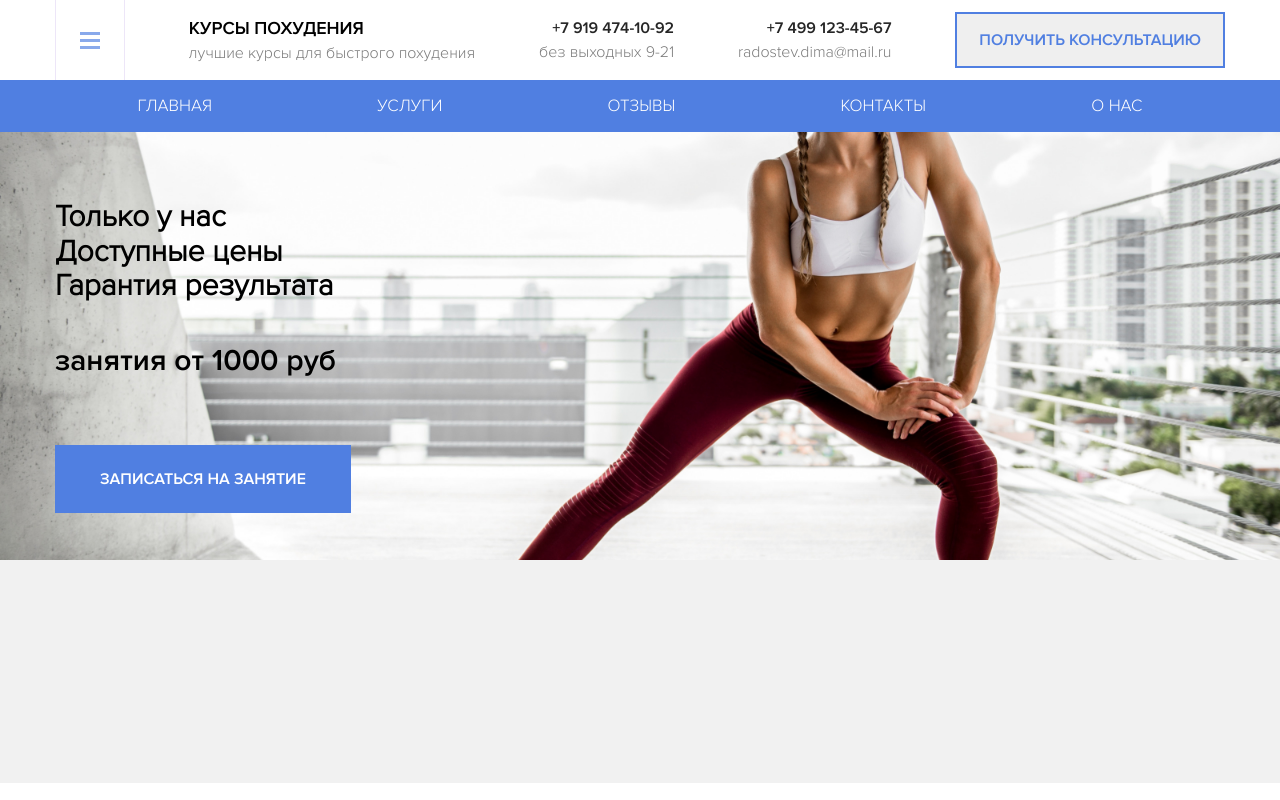
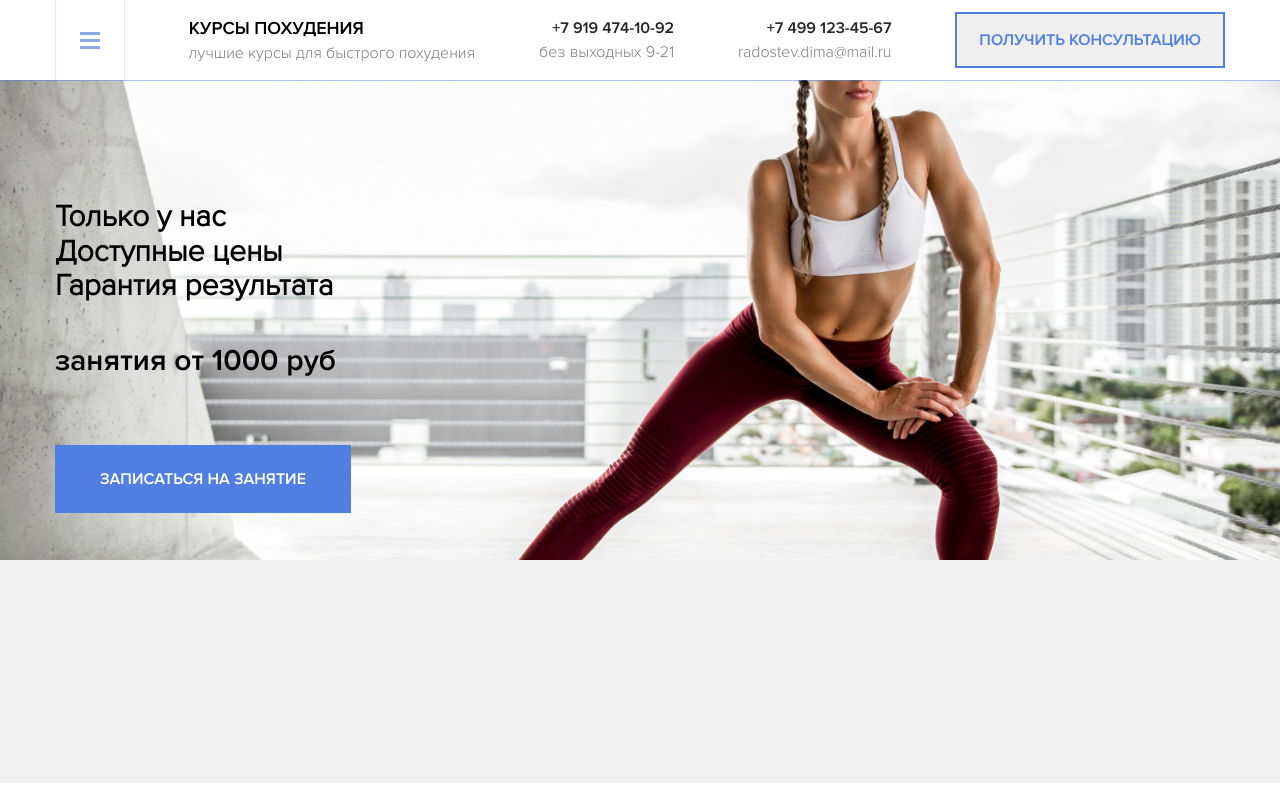
Before and after one commit to sougo13/landing_page, a plain HTML site: page index.html in a window 1280 px wide. Drawn offline with Linux system fonts and the light colour scheme.

Commit message:
меню

```diff
--- a/index.html
+++ b/index.html
@@ -12,8 +12,7 @@
 
 <body>
   <header class="header">
-    <div class="navbar">
-      <div class="menu menu_active">
+    <div class="menu">
       <div class="container">
         <nav class="menu_nav">
           <a href="#" class="menu_link">Главная</a>
@@ -24,6 +23,7 @@
         </nav>
       </div>
     </div>
+    <div class="navbar">
       <div class="container">
         <div class="navbar-wrap">
           <button class="menu-button navbar_menu-button">
--- a/sass/blocks/_navbar.sass
+++ b/sass/blocks/_navbar.sass
@@ -4,6 +4,7 @@
   top: 0
   width: 100%
   background-color: #fff
+  z-index: 99
   &-wrap
     display: flex
     align-items: center
@@ -33,7 +34,7 @@
   padding: 16px 0
   background-color: $primary
   color: #ffffff
-  transitio: 0.2s
+  transition: 0.2s
   transform: translateY(-100%)
   &_active
     transform: translateY(0)
```
Also changed, not shown: css/style.css, 1 other file. Lines whose indentation alone changed are shown as unchanged.
